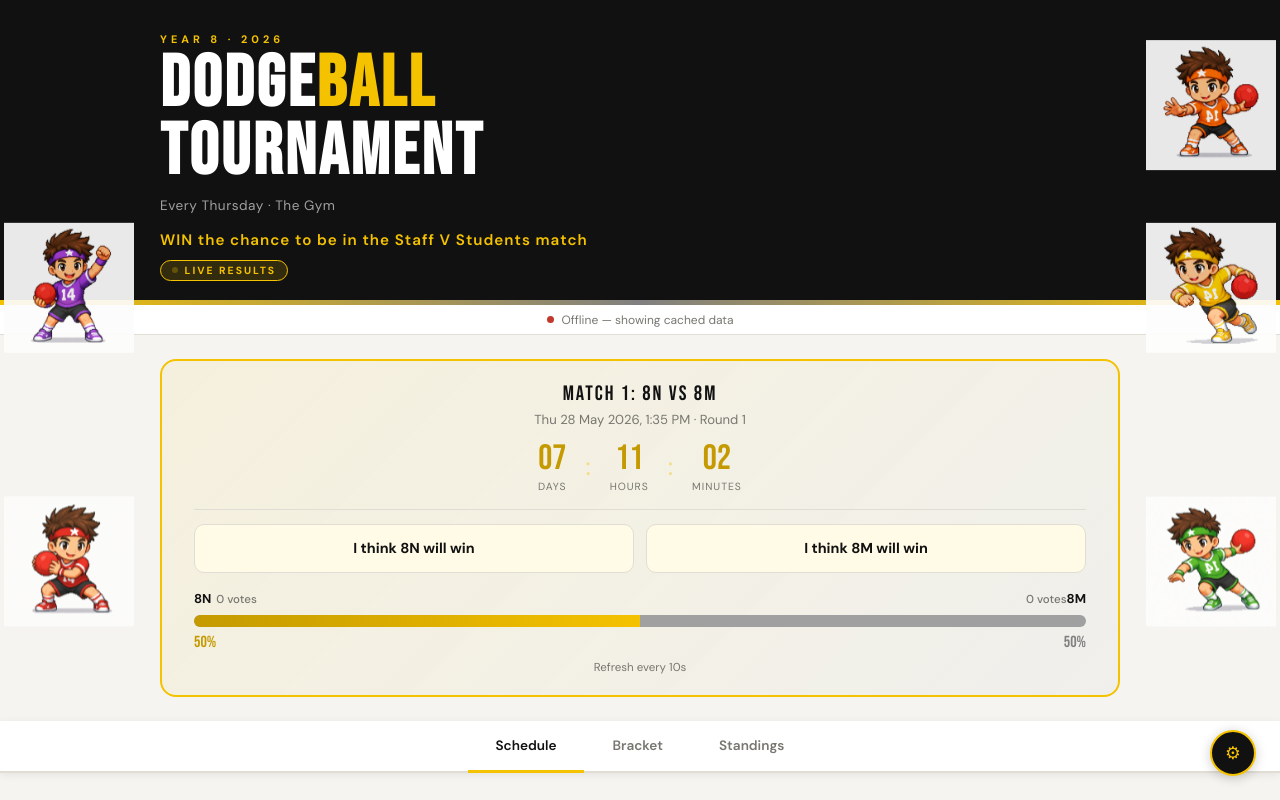
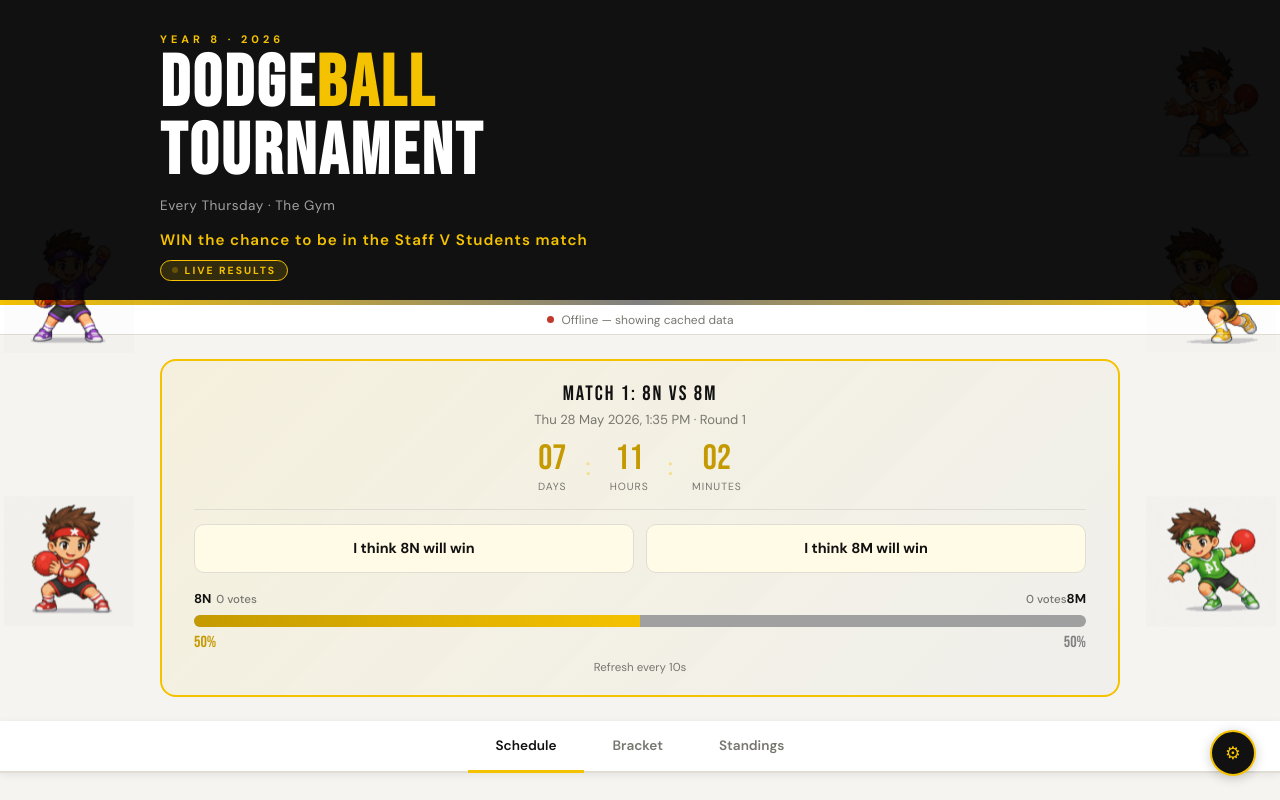
Before and after one commit to samueldaff-school/dodgeball_tournament_2026, a plain HTML site: page index.html in a window 1280 px wide. Shown: the top 800 px of the page. Drawn offline with nearby package versions, Linux system fonts and the light colour scheme; no server answers.

Commit message:
Add files via upload

```diff
--- a/index.html
+++ b/index.html
@@ -154,7 +154,7 @@
   .postpone-reveal { font-size: 0.8rem; color: rgba(255,255,255,0.7); margin-top: 0.5rem; }
 
   .side-characters { position: fixed; top: 0; left: 0; right: 0; bottom: 0; pointer-events: none; z-index: 50; }
-  .side-char { position: fixed; width: 130px; opacity: 0.92; }
+  .side-char { position: fixed; width: 130px; opacity: 0.92; mix-blend-mode: multiply; }
   .side-char.left-1  { left: 4px;  bottom: 20%; animation: floatA 3.2s ease-in-out infinite; }
   .side-char.left-2  { left: 4px;  bottom: 55%; animation: floatB 3.8s ease-in-out infinite; }
   .side-char.right-1 { right: 4px; bottom: 20%; animation: floatC 3.5s ease-in-out infinite; transform: scaleX(-1); }
```
